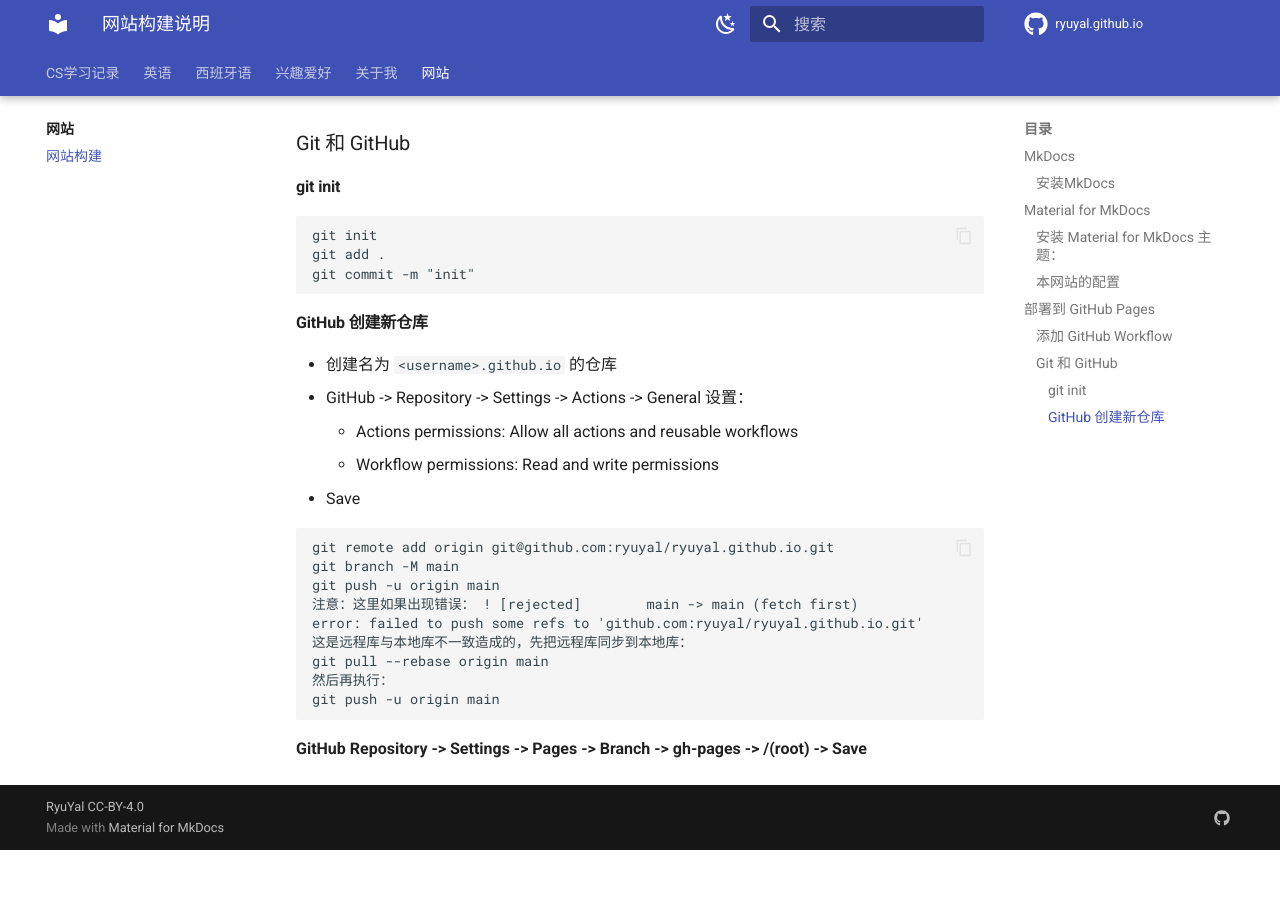
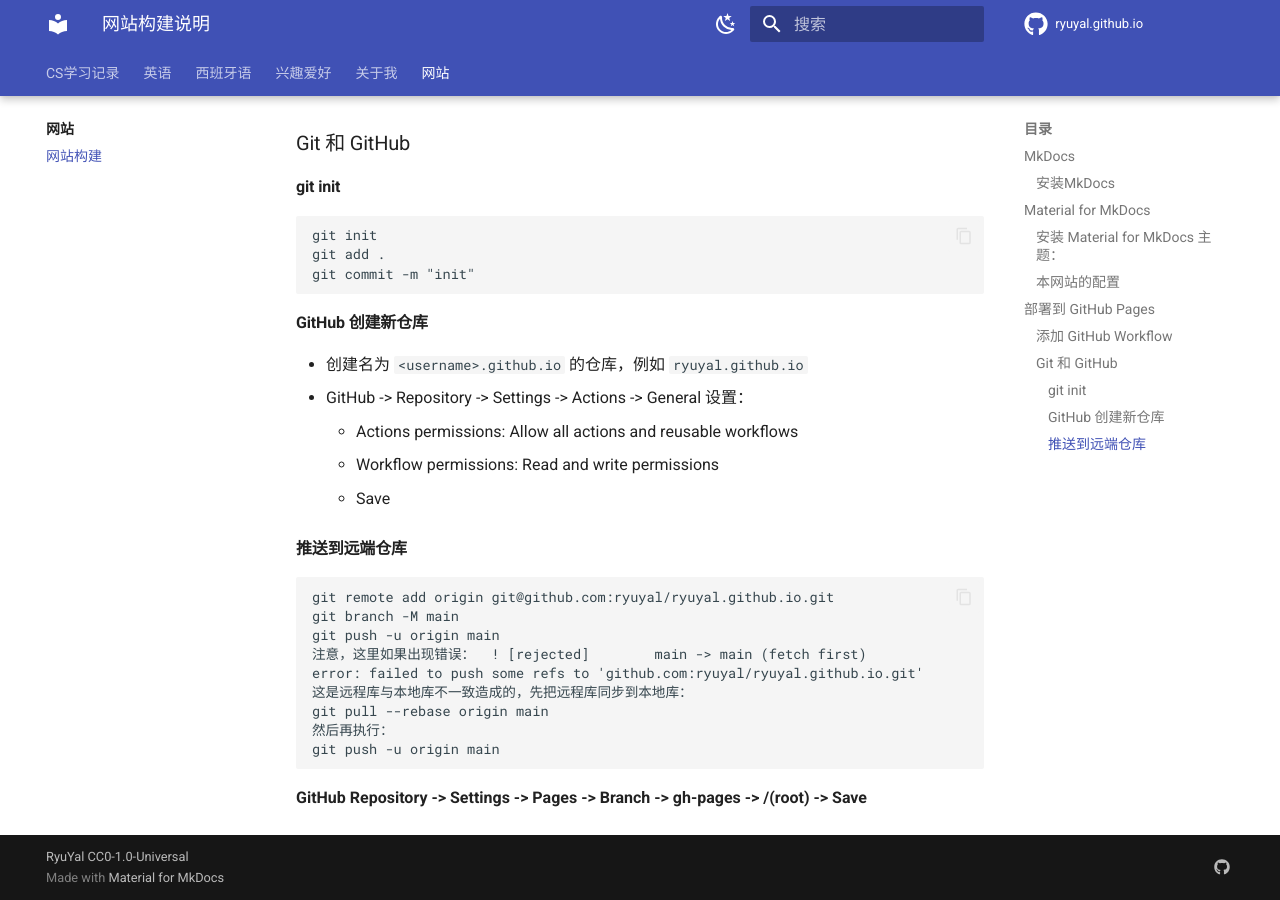
Before and after one commit to ryuyal/ryuyal.github.io, an MkDocs documentation site: the page built from docs/WEBSITE/build.md, in a window 1280 px wide and 900 px high, scrolled down 2119 px. Built offline with MkDocs 1.6.1 and Material for MkDocs 9.7.7, drawn with Linux system fonts in a browser that asks for light colours; comment, search, counter and statistics services are not loaded; before the commit the page ends 2969 px from its top, so only the background shows below that; some of the changed text lies outside the part shown.

Commit message:
update build.md and mkdocs.yml

````diff
--- a/docs/WEBSITE/build.md
+++ b/docs/WEBSITE/build.md
@@ -8,15 +8,15 @@
 
 ## MkDocs
 
-<details><summary>MkDocs 简介</summary>
+ <details><summary>MkDocs 简介</summary>
 
-[MkDocs](https://www.mkdocs.org/) 是一个基于 Python 的静态网站生成器，用于创建漂亮的文档网站。它使用 `Markdown` 语法编写文档，并提供了一些主题和插件来帮助用户创建具有吸引力和易于导航的文档网站。MkDocs 支持多种主题和插件，可以为文档网站添加各种功能，如搜索、导航、代码高亮等。MkDocs 还提供了一个开发服务器，可以在本地预览文档网站，并将其构建为静态HTML文件以供部署到Web服务器上。
+[MkDocs](https://www.mkdocs.org/) 是一个基于 Python 的静态网站生成器，用于创建漂亮的文档网站。它使用 `Markdown` 语法编写文档，并提供了一些主题和插件来帮助用户创建具有吸引力和易于导航的文档网站。MkDocs 支持多种主题和插件，可以为文档网站添加各种功能，如搜索、导航、代码高亮等。MkDocs 还提供了一个开发服务器，可以在本地预览文档网站，并将其构建为静态 HTML 文件以供部署到 Web 服务器上。
 
 </details>
 
 ### 安装MkDocs
 
-- 安装[Python](https://www.python.org/downloads/)
+- 安装 [Python](https://www.python.org/downloads/)
 - 使用 pip 工具来安装 MkDocs。打开命令提示符窗口（按下 Win+R 键，输入 "cmd"，然后按下 Enter 键），并输入以下命令：
     ```
     pip install mkdocs
@@ -241,21 +241,24 @@
 
 #### GitHub 创建新仓库
 
-- 创建名为 `<username>.github.io` 的仓库
+- 创建名为 `<username>.github.io` 的仓库，例如 `ryuyal.github.io`
 - GitHub -> Repository -> Settings -> Actions -> General 设置：
     - Actions permissions: Allow all actions and reusable workflows
     - Workflow permissions: Read and write permissions
-- Save
+    - Save
 
+
+#### 推送到远端仓库
 ```
 git remote add origin git@github.com:ryuyal/ryuyal.github.io.git
 git branch -M main
 git push -u origin main
-注意：这里如果出现错误： ! [rejected]        main -> main (fetch first)
+注意，这里如果出现错误：  ! [rejected]        main -> main (fetch first)
 error: failed to push some refs to 'github.com:ryuyal/ryuyal.github.io.git'
 这是远程库与本地库不一致造成的，先把远程库同步到本地库：
 git pull --rebase origin main
 然后再执行：
 git push -u origin main
 ```
+
 **GitHub Repository -> Settings -> Pages -> Branch -> gh-pages -> /(root) -> Save**
--- a/mkdocs.yml
+++ b/mkdocs.yml
@@ -49,7 +49,10 @@
   name: material
   palette:
     - scheme: default # 日间模式
-      primary: indigo # 上方的
+      primary: indigo # 顶部栏颜色
+      # primary: light blue
+      # primary: cyan
+
       accent: orange # 链接等可交互元件的高亮色
       toggle:
         icon: material/weather-night # 图标
@@ -78,7 +81,7 @@
 repo_url: https://github.com/ryuyal/ryuyal.github.io # 右上角点击跳转的链接
 repo_name: ryuyal.github.io # 右上角的名字
 ## [bottom-left corner]
-copyright: RyuYal CC-BY-4.0 # 左下角的版权声明
+copyright: RyuYal CC0-1.0-Universal # 左下角的版权声明
 ## [bottom-right corner]
 extra:
   social: # icons
````
